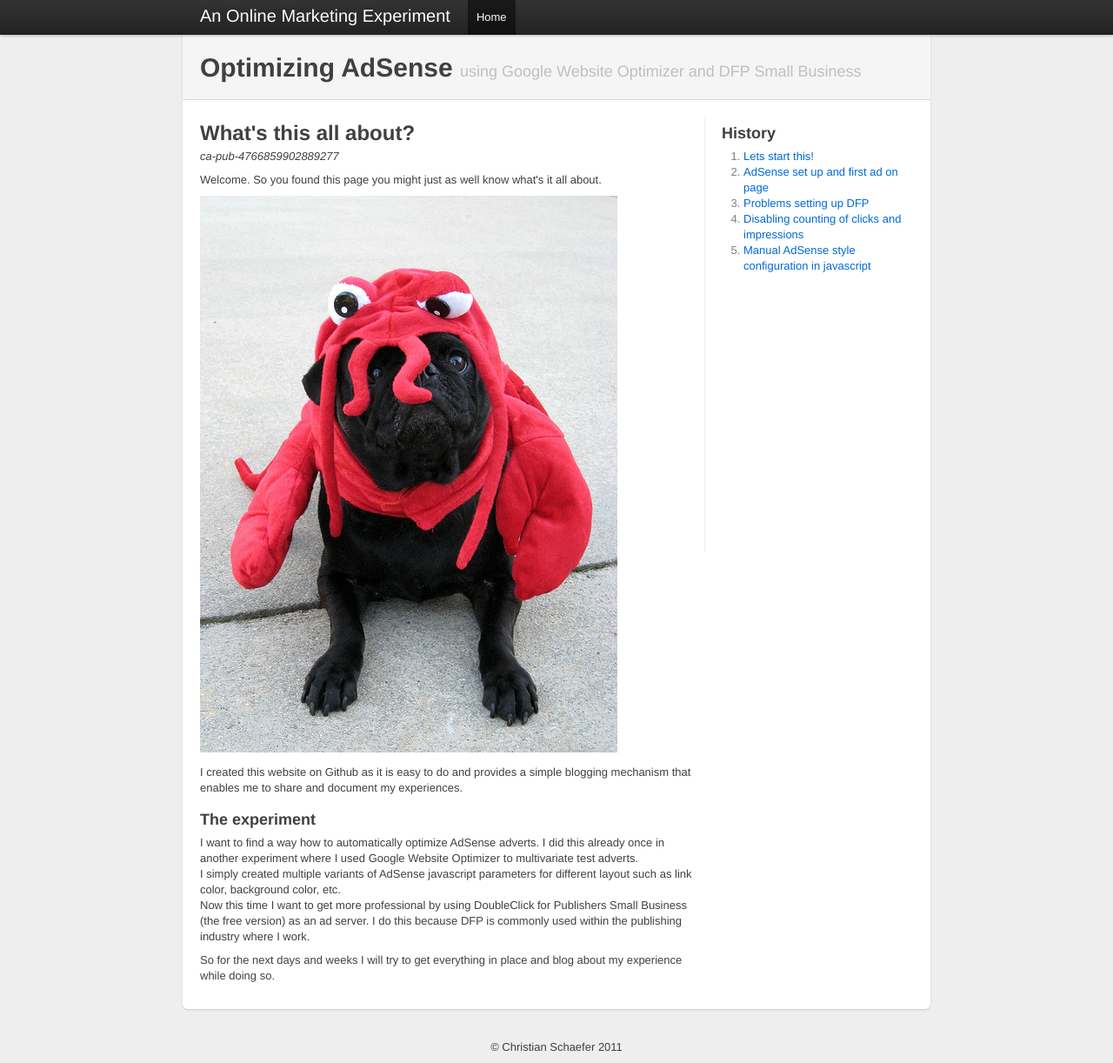
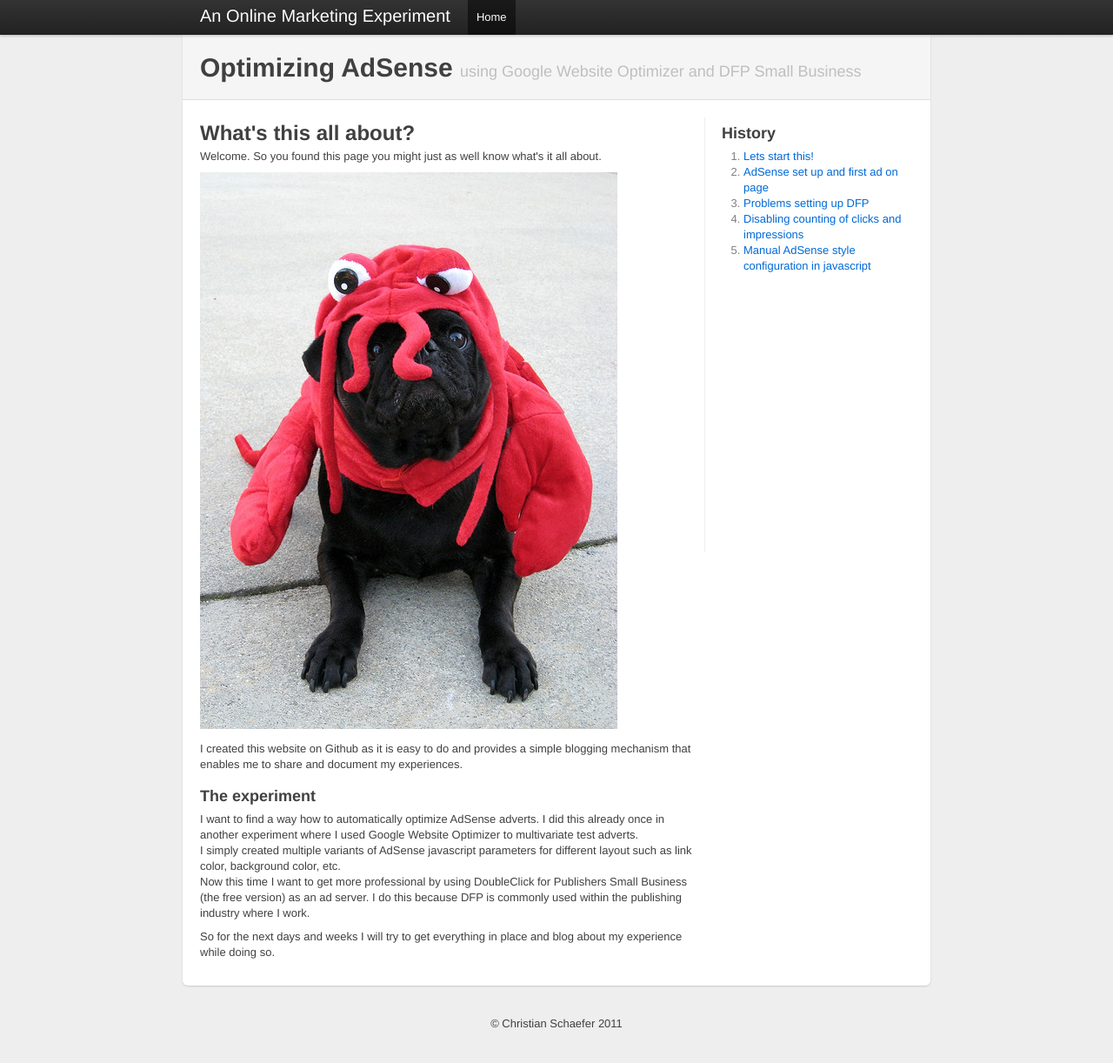
Before and after one commit to a8977338/dfpadsenseoptimiser, a Jekyll site: the page built from index.html, in a window 1280 px wide and 1222 px high. Shown: the whole window at 87% size. Built offline with Jekyll 4.4.1, drawn with Linux system fonts in a browser that asks for light colours; nearby versions of some CDN libraries.

Commit message:
moved adsense publisher id to _config.yml

```diff
--- a/_includes/google-adsense-first_ad.html
+++ b/_includes/google-adsense-first_ad.html
@@ -9,7 +9,7 @@
           </script>
 
           <script type="text/javascript"><!--
-          google_ad_client = "ca-pub-4766859902889277";
+          google_ad_client = "{{ site.google_adsense_publisher_id }}";
           /* first_ad */
           google_ad_slot = "5248223455";
           google_ad_width = 728;
--- a/_includes/google-adsense-sidebar_block.html
+++ b/_includes/google-adsense-sidebar_block.html
@@ -1,6 +1,15 @@
 
           <script type="text/javascript"><!--
-          google_ad_client = "ca-pub-4766859902889277";
+          google_color_border = '000000';
+          google_color_bg     = 'DDDDDD';
+          google_color_link   = '000080';
+          google_color_url    = '008000';
+          google_color_text   = '000000';
+          //-->
+          </script>
+
+          <script type="text/javascript"><!--
+          google_ad_client = "{{ site.google_adsense_publisher_id }}";
           /* sidebar_block */
           google_ad_slot = "3168572201";
           google_ad_width = 200;
--- a/index.html
+++ b/index.html
@@ -3,7 +3,6 @@ layout: default
 title: Starting a AdSense Optimizations with Google Website Optimizer and DFP Small Business
 ---
 <h2>What's this all about?</h2>
-<p><em>{{ site.google_adsense_publisher_id }}</em></p>
 <p>
 Welcome. So you found this page you might just as well know what's it all about.
 </p>
```
